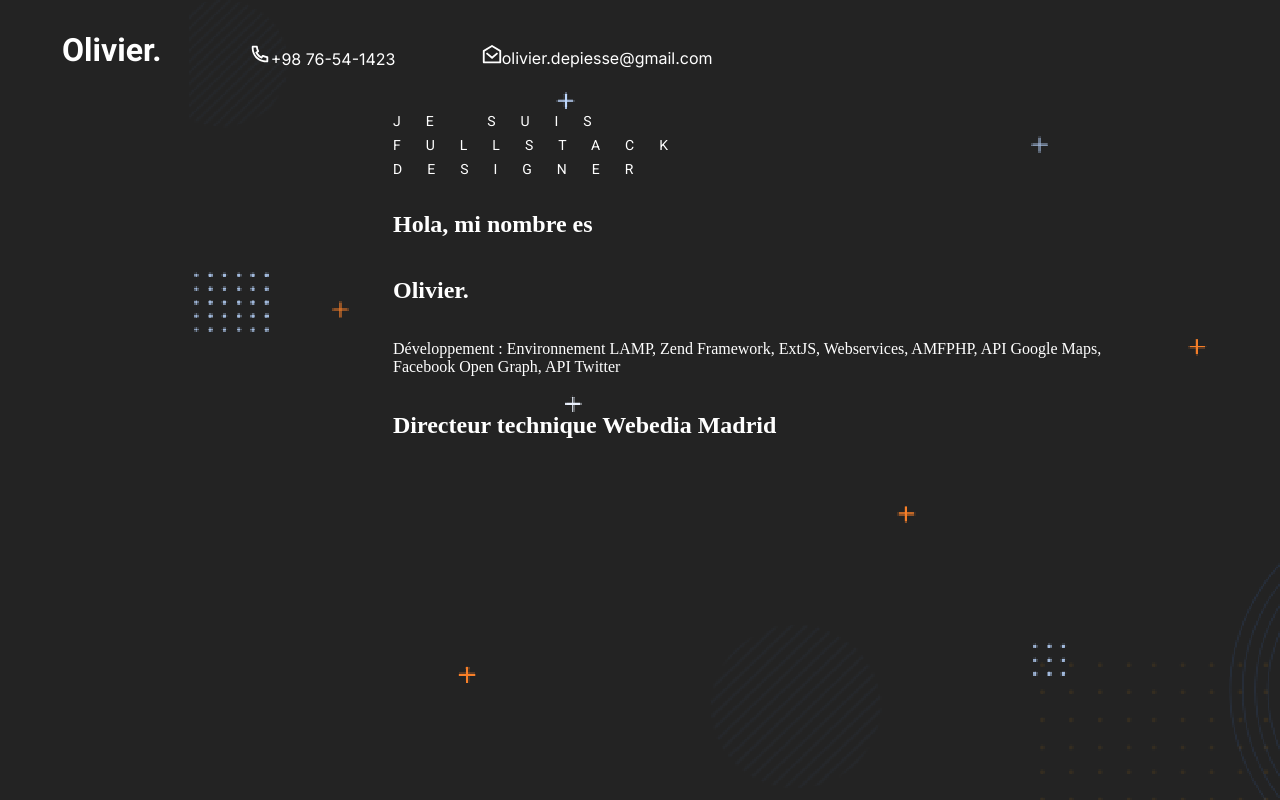
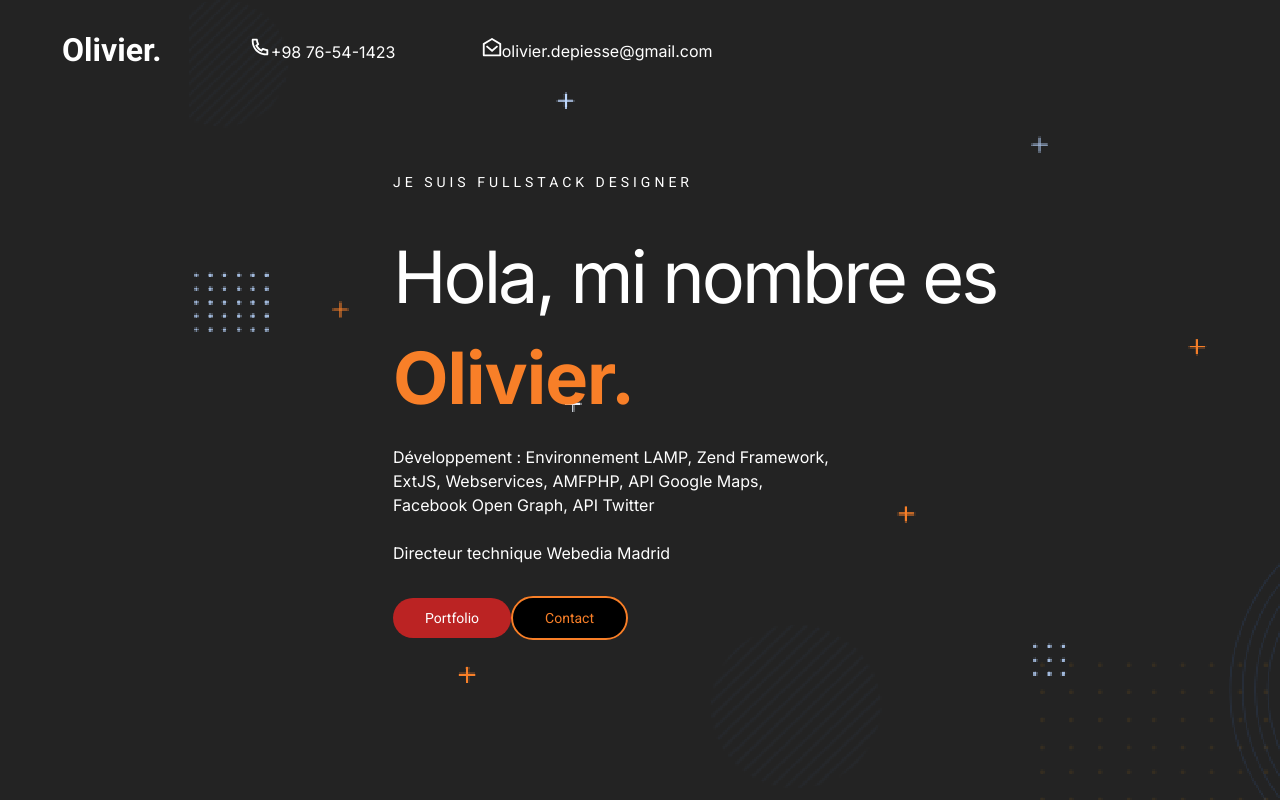
Before and after one commit to Fabien-Rousset/Genius, a plain HTML site: page index.html in a window 1280 px wide. Shown: the top 800 px of the page. Drawn offline with Linux system fonts and the light colour scheme.

Commit message:
Master/Genius:
realisatio, le la parrie présentation html et css

```diff
--- a/index.html
+++ b/index.html
@@ -23,14 +23,19 @@
         </div>
 
 
+
         <div id="component1">
+
             <div id="component1-content--col-left"></div>
                 <H1>JE SUIS FULLSTACK DESIGNER</H1>
                 <h2>Hola, mi nombre es</h2>
-                <h2 id="oliver"> Olivier.</h2>
+                <h2 id="olivier"> Olivier.</h2>
                 <p id="component1-content--col-left-description">Développement : Environnement LAMP, Zend Framework, ExtJS, Webservices, AMFPHP, API Google Maps, Facebook Open Graph, API Twitter</p>
-                <h2>Directeur technique Webedia Madrid<h2>
-
+                <h3>Directeur technique Webedia Madrid<h3>
+                <div id="component-content--col-right-action">
+                    <p id="component-content--col-right-action1"><a href="#">Portfolio</a></p>
+                    <p id="component-content--col-right-action2"><a href="#">Contact</a></p>
+                </div>
 
         </div>
 
--- a/style.css
+++ b/style.css
@@ -33,13 +33,13 @@ body{
 #tel{
     width: 200px;
     margin-left: 2.0519rem;
-    margin-top: 1.875rem;
+    margin-top: 1rem;
 }
 
 #email{
     width: 354.19px;
     margin-left: 2.0519rem;
-    margin-top: 1.875rem;
+    margin-top: 1rem;
 }
 /*-----------------------------------*/
 
@@ -47,9 +47,8 @@ body{
 
 /*Partie présentation*/
 #component1{
-    display: grid;
-    grid-template-columns: 1fr;
-    grid-template-rows: 1fr;
+    display: flex;
+    flex-direction: column;
     box-sizing: border-box;
     width: 875.83px;
     height: 394px;
@@ -69,10 +68,86 @@ h1{
     font-weight: 400;
     font-size: 0.875rem;
     line-height: 1.5rem;
-    letter-spacing: 1.5625rem;
+    letter-spacing: 0.25rem;
+    margin-top: 4.375rem;
+    margin-bottom: 0px;
 
 }
 
 h2{
+    font-family: "Inter";
+    width: 875.8304px;
+    font-weight: 400;
+    font-size: 4.5rem;
+    line-height: 6.3rem;
+    letter-spacing: -0.1875rem;
+    margin-top: 2.0625rem;
+    margin-bottom: 0px;
+}
+
+#olivier{
+    font-family: "Inter";
+    color: #f87f28;
+    width: 340px;
+    line-height: 6.3rem;
+    font-size: 4.5rem;
+    font-weight: 700;
+    letter-spacing: -0.0625rem;
+    margin-top: 0rem;
+}
+
+#component1-content--col-left-description{
+    width: 441px;
+    font-family: "Inter";
+    font-weight: 400;
+    font-size: 1rem;
+    line-height: 1.5rem;
+    margin-top: 1rem;
+    margin-bottom: 0px;
+}
+
+h3{
+    width: 303px;
+    font-family: "Inter";
+    font-weight: 400;
+    font-size: 1rem;
+    line-height: 1.5rem;
+    margin-top: 1.5rem;
+    margin-bottom: 0rem;
+}
+
+#component-content--col-right-action{
+    display: flex;
+    flex-direction: row;
+    box-sizing: border-box;
+}
+
+#component-content--col-right-action1 a{
+    width: 123px;
+    font-family: "Roboto";
+    color: #ffffff;
+    text-decoration: none;
+    font-weight: 400;
+    font-size: 0.875rem;
+    line-height: 1.4875rem;
+    text-align: center;
+    background-color: #BB2323;
+    padding: 0.75rem 2rem;
+    border-radius: 3.125rem;
+}
+
+#component-content--col-right-action2 a{
+    width: 131px;
+    font-family: "Roboto";
+    color: #F87F28;
+    text-decoration: none;
+    font-weight: 400;
+    font-size: 0.875rem;
+    line-height: 1.4875rem;
+    text-align: center;
+    background-color: black;
+    padding: 0.75rem 2rem;
+    border-radius: 3.125rem;
+    border:0.125rem solid#F87F28;
 
 }
```
